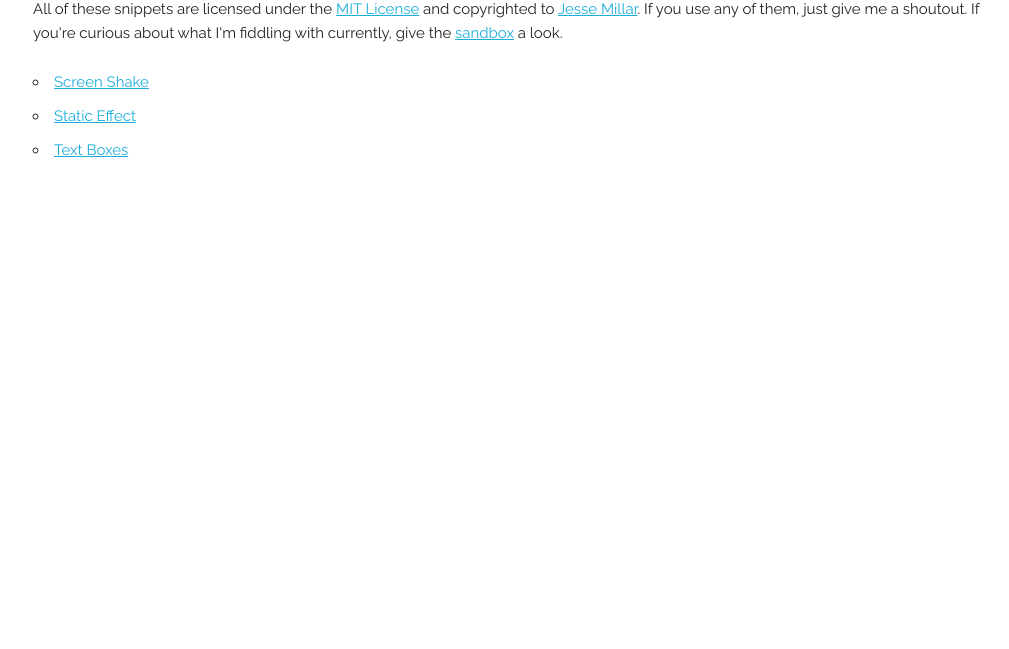
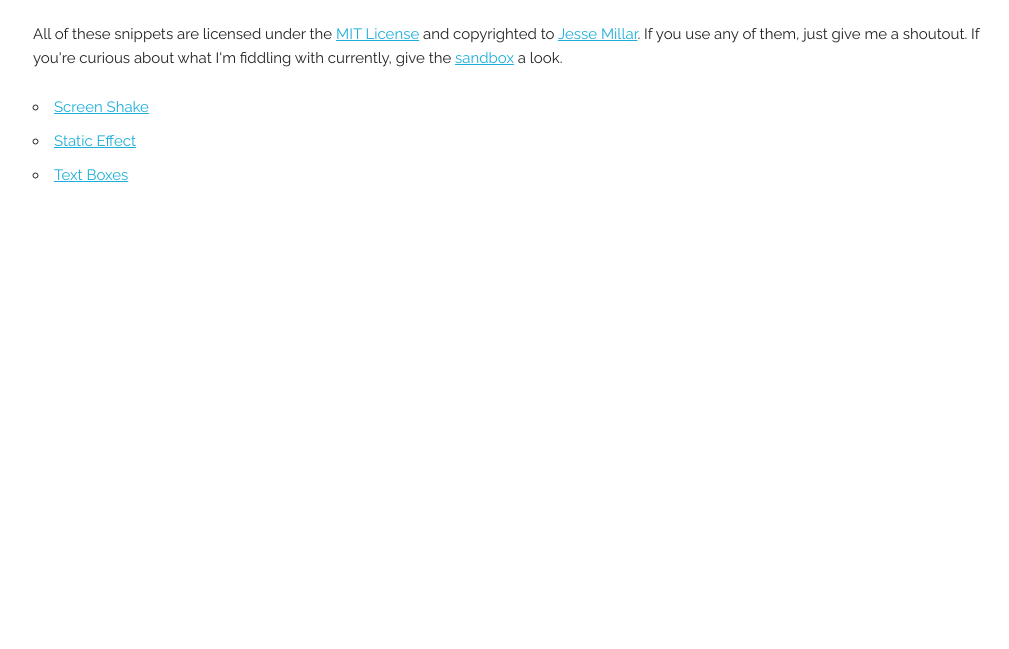
Before and after one commit to jessemillar/pico-8, a plain HTML site: page index.html in a window 1280 px wide. Shown: the part 151-800 px from the top of the page, without its empty margins (127-1136 px from the left). Drawn offline with Linux system fonts and the light colour scheme.

Commit message:
More padding

```diff
--- a/index.html
+++ b/index.html
@@ -23,7 +23,7 @@
 
     <div class="container">
         <div class="row">
-			<div class="twelve columns" style="margin-top: 25px">
+			<div class="twelve columns" style="margin-top: 50px">
                 <h3>PICO-8</h3>
 				<h5>Snippets and "libraries" for copypasta PICO-8 gamedev</h5>
 				<p>All of these snippets are licensed under the <a href="https://raw.githubusercontent.com/jessemillar/pico-8/gh-pages/LICENSE">MIT License</a> and copyrighted to <a href="http://www.jessemillar.com">Jesse Millar</a>. If you use any of them, just give me a shoutout. If you're curious about what I'm fiddling with currently, give the <a href="/sandbox">sandbox</a> a look.</p>
```
